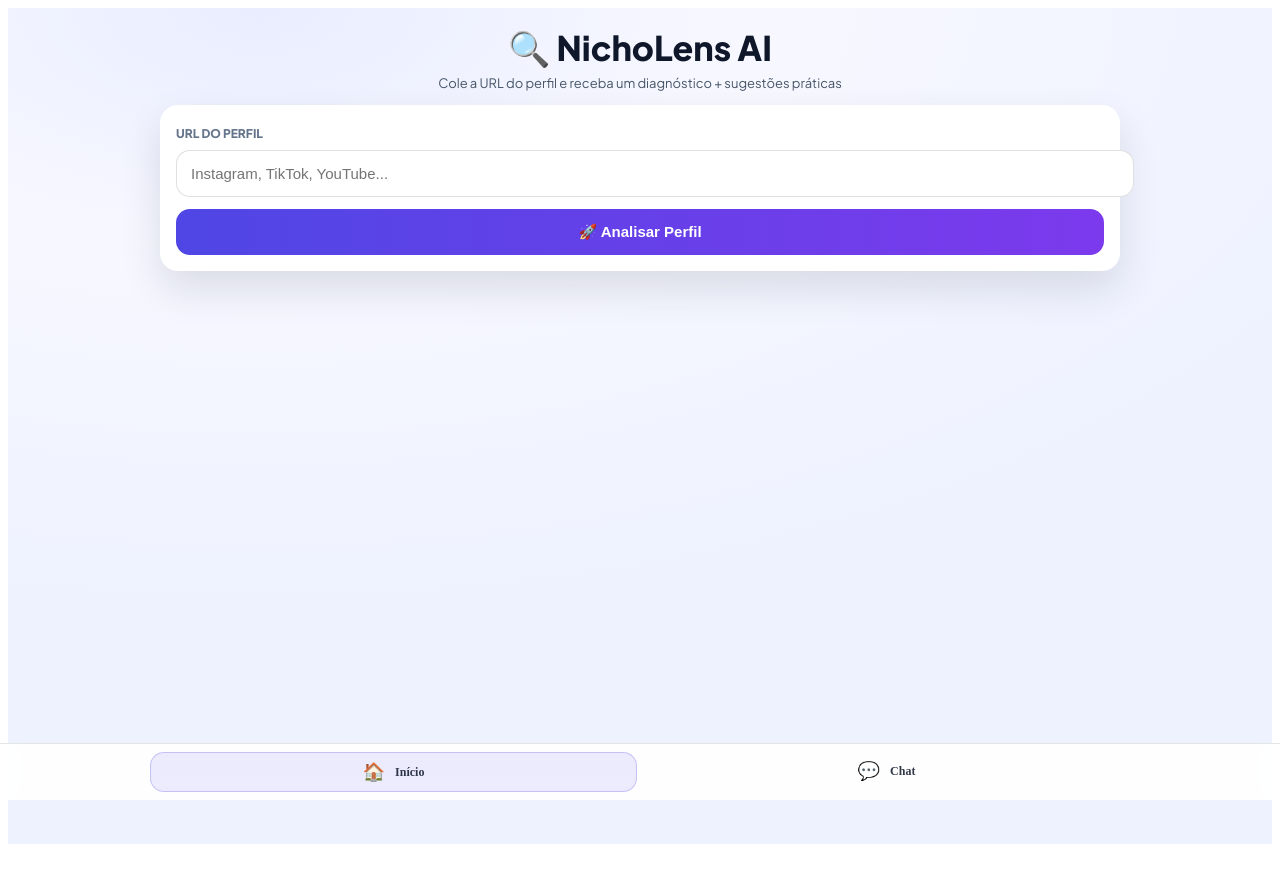
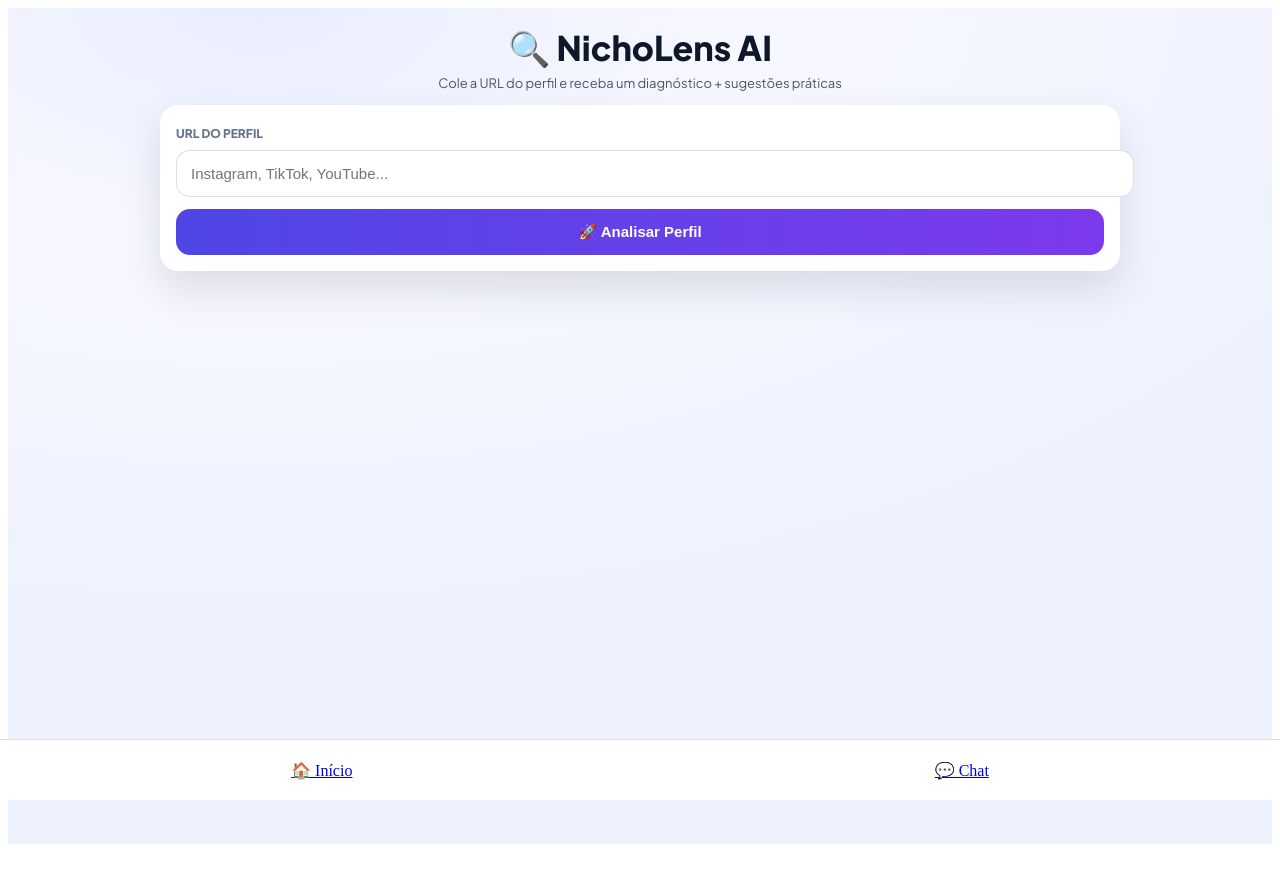
Before and after one commit to robinbrasil008-del/App---NichoLens-AI, a Next.js app: page / in a window 1280 px wide. Shown: the top 882 px of the page. Built offline with nearby package versions, Linux system fonts and the light colour scheme.

Commit message:
Update layout.js

```diff
--- a/app/(tabs)/layout.js
+++ b/app/(tabs)/layout.js
@@ -1,24 +1,23 @@
-import BottomTabs from "@/components/BottomTabs";
-
-export const metadata = {
-  title: "NichoLens AI",
-  description: "Análise estratégica de perfis + Chat IA",
-};
-
 export default function TabsLayout({ children }) {
   return (
-    <div style={styles.wrap}>
-      <div style={styles.content}>{children}</div>
-      <BottomTabs />
+    <div style={{ paddingBottom: 70 }}>
+      {children}
+
+      <nav style={{
+        position: "fixed",
+        bottom: 0,
+        left: 0,
+        right: 0,
+        height: 60,
+        background: "#fff",
+        borderTop: "1px solid #ddd",
+        display: "flex",
+        justifyContent: "space-around",
+        alignItems: "center"
+      }}>
+        <a href="/">🏠 Início</a>
+        <a href="/chat">💬 Chat</a>
+      </nav>
     </div>
   );
 }
-
-const styles = {
-  wrap: {
-    minHeight: "100vh",
-  },
-  content: {
-    paddingBottom: 92, // espaço para a barra de baixo
-  },
-};
```
